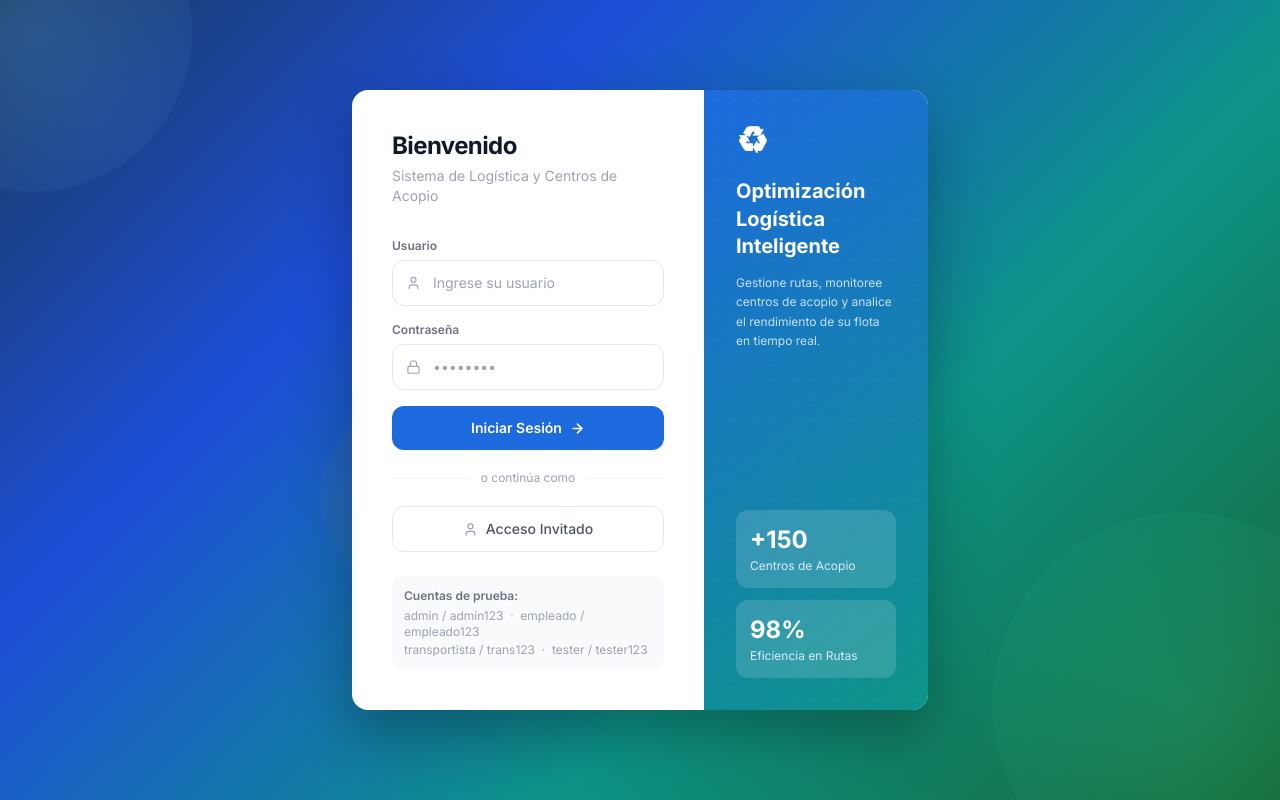
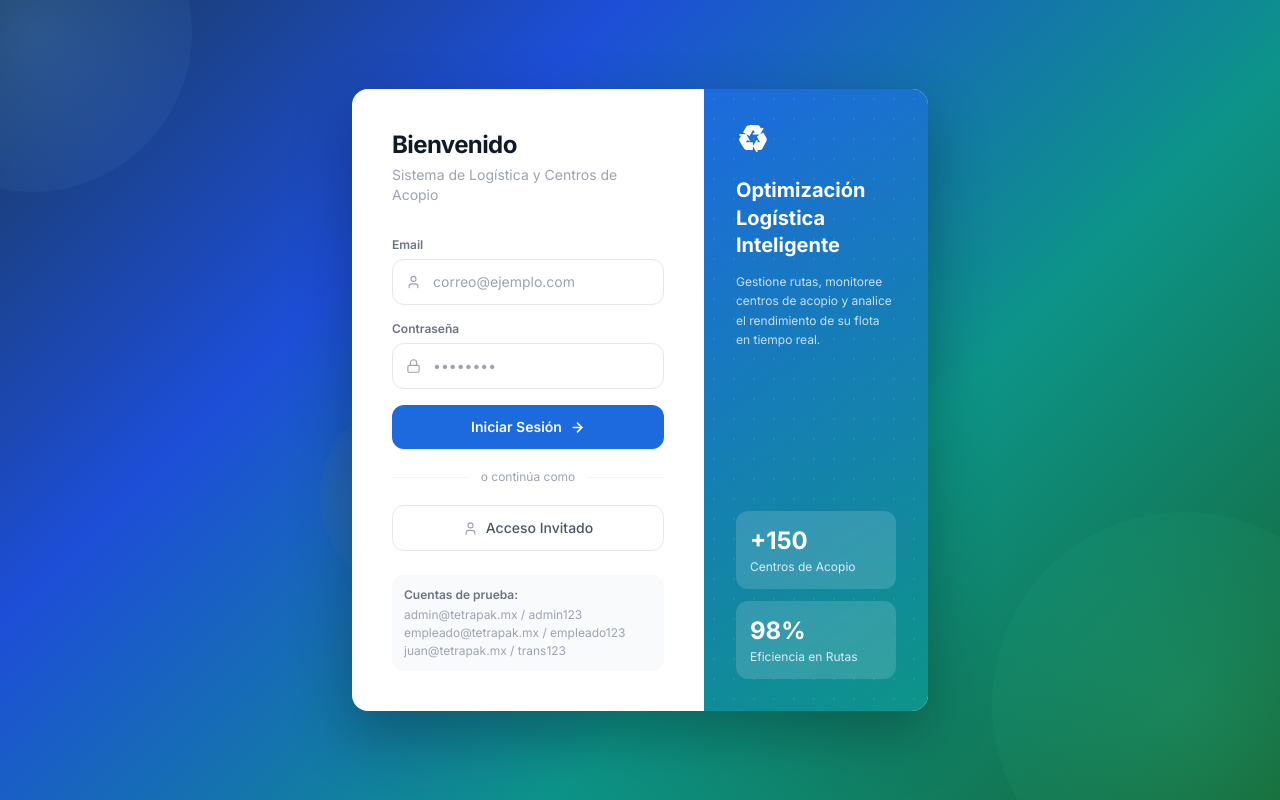
Before and after one commit to IsaacGodd/TetrapakLogistics, a React (Vite) app: page /login in a window 1280 px wide. Built offline with nearby package versions, Linux system fonts and the light colour scheme; no server answers.

Commit message:
fix user, password

```diff
--- a/src/pages/Login.jsx
+++ b/src/pages/Login.jsx
@@ -4,27 +4,31 @@ import { useAuth } from '../context/AuthContext'
 import { User, Lock, ArrowRight, Loader2 } from 'lucide-react'
 
 export default function Login() {
-  const [username, setUsername] = useState('')
+  const [email, setEmail]       = useState('')
   const [password, setPassword] = useState('')
   const [error, setError]       = useState('')
   const [loading, setLoading]   = useState(false)
-  const { login, loginAsGuest } = useAuth()
+  const { login, loginAsGuest, useRealApi } = useAuth()
   const navigate = useNavigate()
 
-  const handleSubmit = (e) => {
+  const handleSubmit = async (e) => {
     e.preventDefault()
     setError('')
     setLoading(true)
-    setTimeout(() => {
-      const result = login(username, password)
-      setLoading(false)
+    try {
+      // useRealApi → email; mock → username (sin @)
+      const result = await login(email, password)
       if (result.success) {
         const r = result.user.role
-        navigate(['admin', 'employee', 'tester'].includes(r) ? '/dashboard' : '/que-hacer')
+        if (['admin', 'employee'].includes(r)) navigate('/dashboard')
+        else if (r === 'transportista') navigate('/mapa-transportistas')
+        else navigate('/que-hacer')
       } else {
         setError(result.error)
       }
-    }, 400)
+    } finally {
+      setLoading(false)
+    }
   }
 
   const handleGuest = () => { loginAsGuest(); navigate('/que-hacer') }
@@ -51,14 +55,16 @@ export default function Login() {
 
           <form onSubmit={handleSubmit} className="space-y-4">
             <div>
-              <label className="block text-xs font-semibold text-gray-500 mb-1.5">Usuario</label>
+              <label className="block text-xs font-semibold text-gray-500 mb-1.5">
+                {useRealApi ? 'Email' : 'Usuario'}
+              </label>
               <div className="relative">
                 <User size={15} strokeWidth={1.8} className="absolute left-3.5 top-1/2 -translate-y-1/2 text-gray-400" />
                 <input
-                  type="text"
-                  value={username}
-                  onChange={e => setUsername(e.target.value)}
-                  placeholder="Ingrese su usuario"
+                  type={useRealApi ? 'email' : 'text'}
+                  value={email}
+                  onChange={e => setEmail(e.target.value)}
+                  placeholder={useRealApi ? 'correo@ejemplo.com' : 'Ingrese su usuario'}
                   className="w-full pl-10 pr-4 py-3 border border-gray-200 rounded-xl text-sm focus:outline-none focus:border-primary focus:ring-2 focus:ring-primary/15 transition-all"
                   required
                 />
@@ -113,8 +119,18 @@ export default function Login() {
           {/* Test hint */}
           <div className="mt-6 p-3 bg-gray-50 rounded-xl text-xs text-gray-400 space-y-0.5">
             <p className="font-semibold text-gray-500 mb-1">Cuentas de prueba:</p>
-            <p>admin / admin123 &nbsp;·&nbsp; empleado / empleado123</p>
-            <p>transportista / trans123 &nbsp;·&nbsp; tester / tester123</p>
+            {useRealApi ? (
+              <>
+                <p>admin@tetrapak.mx / admin123</p>
+                <p>empleado@tetrapak.mx / empleado123</p>
+                <p>juan@tetrapak.mx / trans123</p>
+              </>
+            ) : (
+              <>
+                <p>admin / admin123 &nbsp;·&nbsp; empleado / empleado123</p>
+                <p>transportista / trans123</p>
+              </>
+            )}
           </div>
         </div>
 
```
Also changed, not shown: 2 other files (tests, documents, lock files or other folders).
